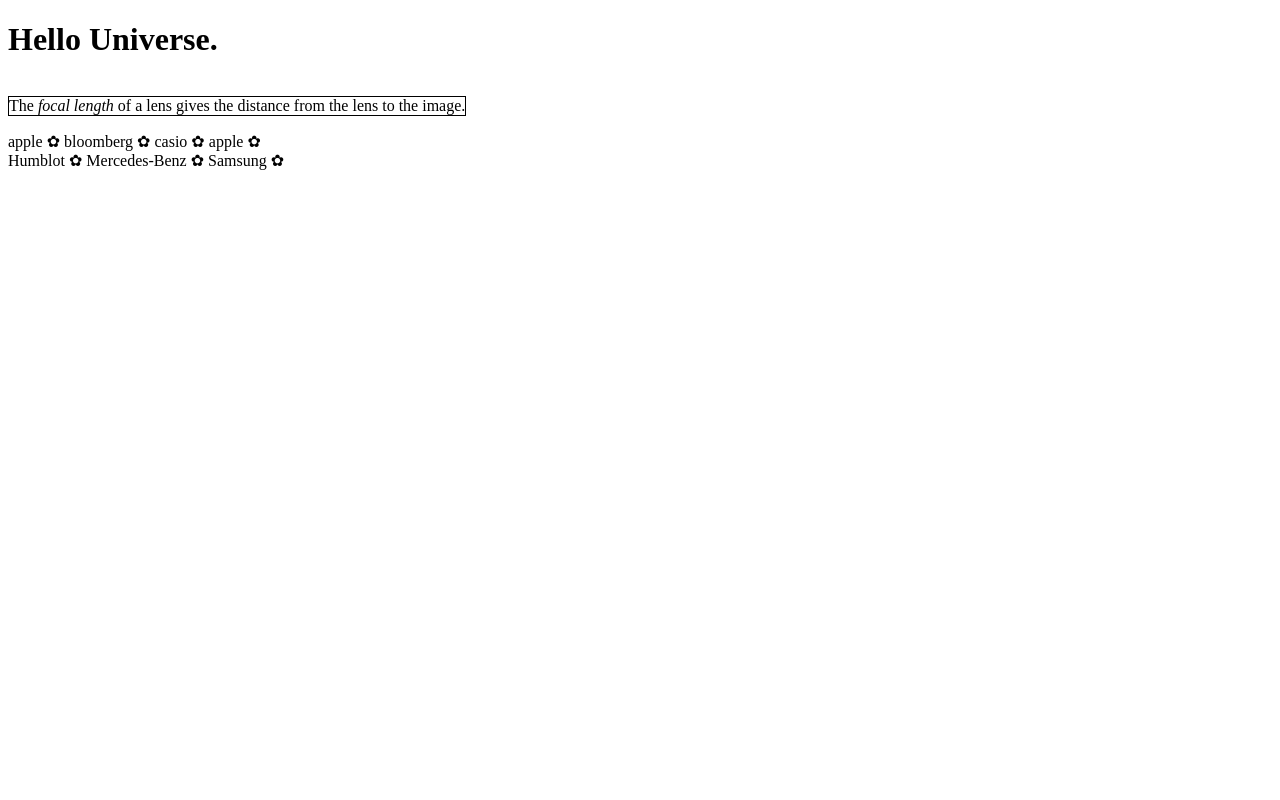
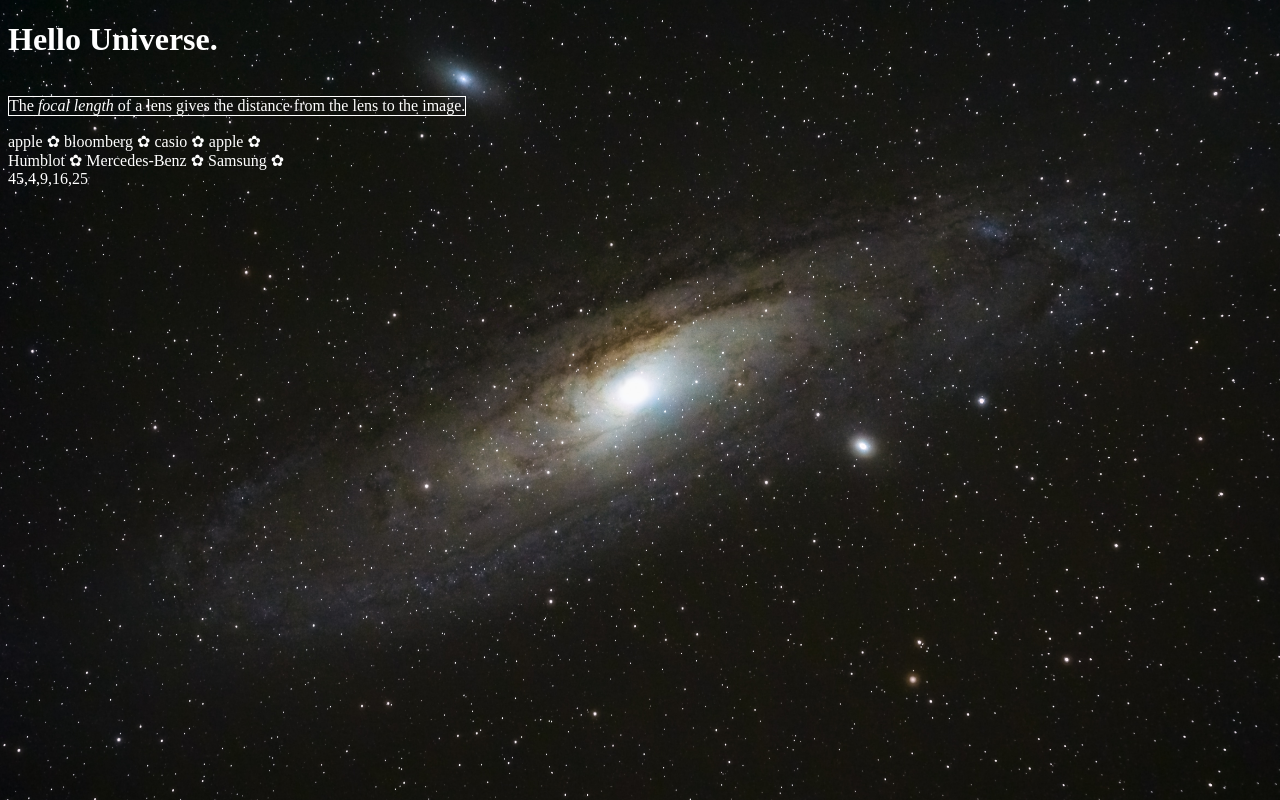
Before and after one commit to Tropicalboy21/Javascript, a plain HTML site: page snippets/index.html in a window 1280 px wide. Drawn offline with Linux system fonts and the light colour scheme.

Commit message:
practice

```diff
--- a/snippets/index.html
+++ b/snippets/index.html
@@ -16,6 +16,7 @@
         <!-- <p>The <dt>focal length</dt> of a lens gives the distance from the lens to the image.</p> -->
         <div id="array"></div>
         <div id="sets"></div>
+        <div id="map"></div>
     </body>
     <script src="practice.js"></script>
 </html>
--- a/snippets/practice.js
+++ b/snippets/practice.js
@@ -6,6 +6,10 @@
 // Sets
 
 const brands = new Set(["Humblot", "Mercedes-Benz", "Samsung"]);
+
+// Array.map
+const symbols = ["hello", "nepal", "cumbia"];
+const numbers1 = [45, 4, 9, 16, 25];
 
 
 let al = array.length;
@@ -29,7 +33,18 @@
     brand += value + " ✿ ";
 })
 
-
-
 document.getElementById("array").innerHTML = element;
 document.getElementById("sets").innerHTML = brand;
+
+let combination = (element, index) => element[index];
+
+if (symbols.map(combination).join("") === "hem") {
+    console.log("Happy world");
+}
+const numbers2 = myFunction(numbers1);
+
+document.getElementById('map').innerHTML = numbers2;
+
+function myFunction(value) {
+    return value;
+}
--- a/snippets/styles/styles.css
+++ b/snippets/styles/styles.css
@@ -1,8 +1,14 @@
+body {
+    background-image: url(../img/bg.jpg);
+    background-size: cover;
+    color: #FFFF;
+}
+
 .container {
     display: flex;
 }
 
 p {
-    border: black 1px solid;
+    border: #FFFF 1px solid;
     /* flex-direction: row-reverse; */
 }
```
